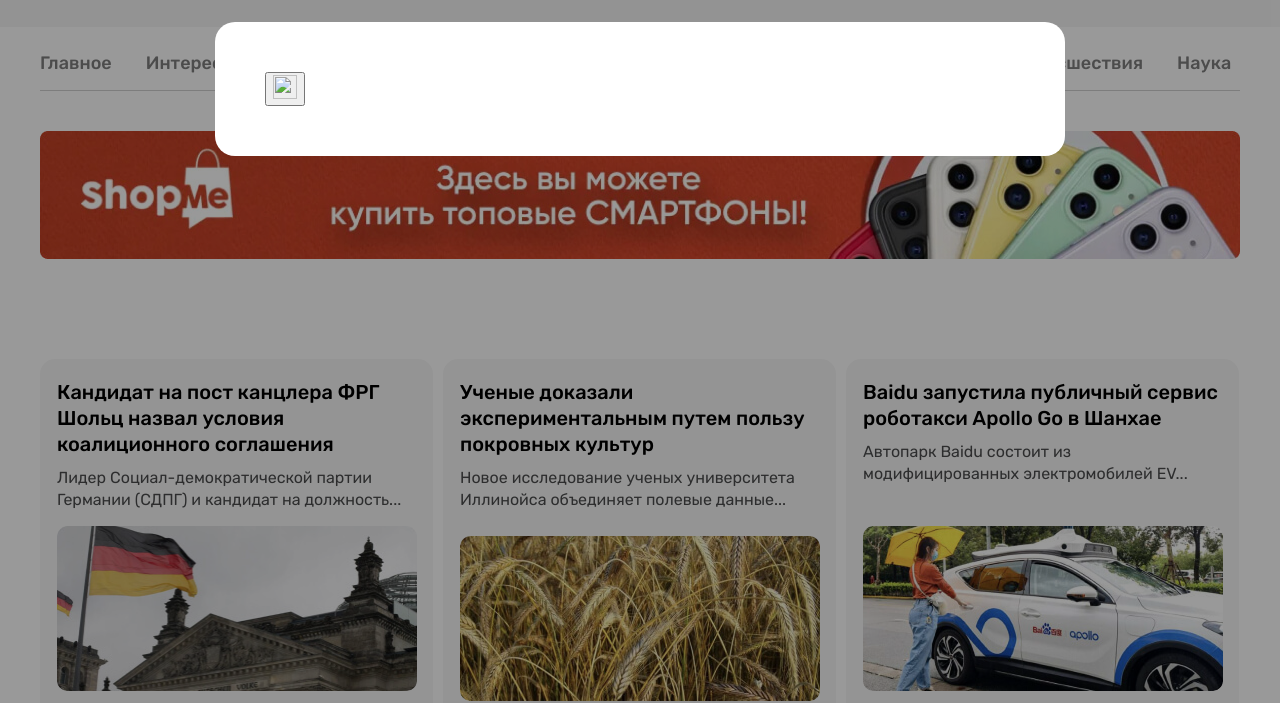
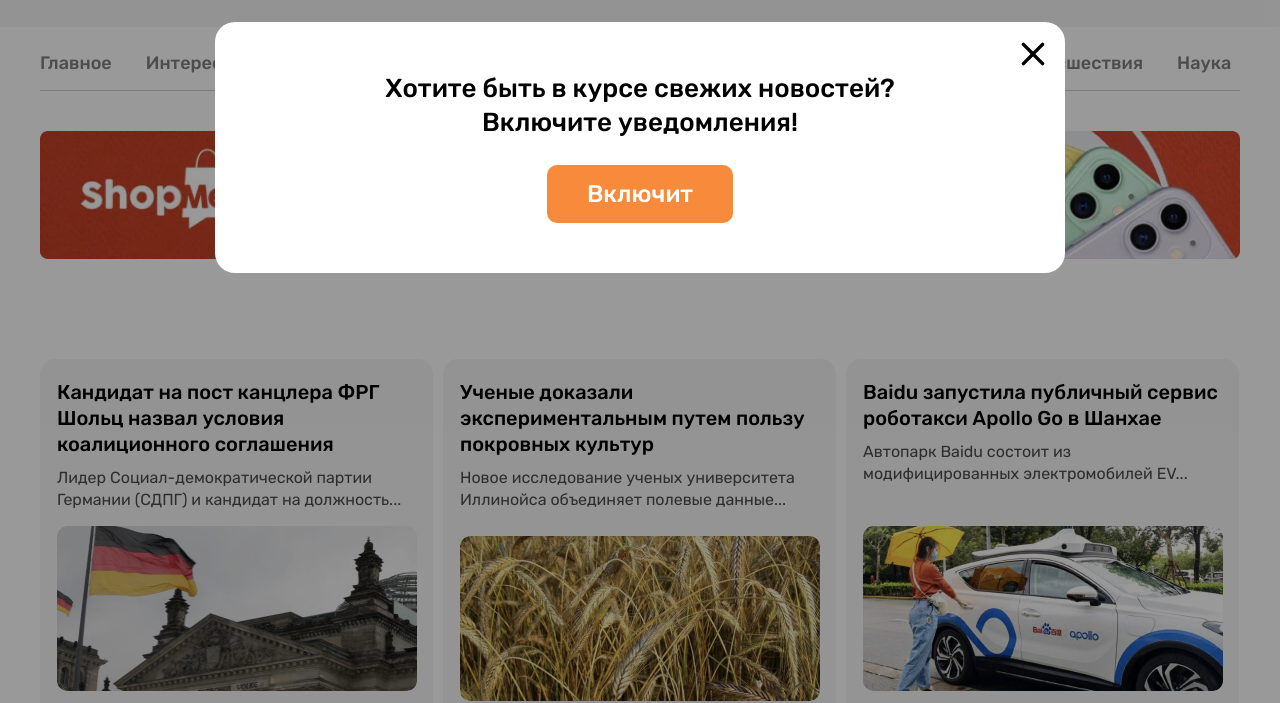
Before and after one commit to frontendoniyorbek/n-24, a plain HTML site: page index.html in a window 1280 px wide. Shown: the part 78-781 px from the top of the page. Drawn offline with Linux system fonts and the light colour scheme.

Commit message:
Add main.js

```diff
--- a/css/styles.css
+++ b/css/styles.css
@@ -61,6 +61,12 @@ body{
     color: #fff;
 }
 
+.button-large {
+    padding: 15px 40px;
+    font-size: 24px;
+    line-height: 28px;
+}
+
 .button:hover{
     opacity: 0.8;
 }
@@ -72,8 +78,6 @@ body{
 .button-orange {
     background: #F78B3B;
     color: #FFFFFF;
-    width: 149px;
-    height: 50px;
 }
 
 /* CONTAINER */
@@ -791,14 +795,20 @@ body{
 }
 
 .modal {
+    display: none;
     position: fixed;
     z-index: 10000;
     left: 0;
     top: 0;
     width: 100%;
     height: 100%;
+    padding-bottom: 40px;
     overflow: auto;
     background-color: rgba(0, 0, 0, 0.4);
+}
+
+.modal-open {
+    display: block;
 }
 
 .modal-dialog {
@@ -810,11 +820,51 @@ body{
 }
 
 .modal-content {
+    position: relative;
+    z-index: 1px;
     padding: 50px;
     border-radius: 20px;
     background-color: #fff;
 }
 
+.modal-close {
+    position: absolute;
+    z-index: 1;
+    top: 20px;
+    right: 20px;
+    padding: 0;
+    background-color: transparent;
+    border: 0;
+    cursor: pointer;
+}
+
+.modal-close:hover {
+    opacity: 0.8;
+}
+
+.modal-close:active {
+    opacity: 0.6;
+}
+
+.modal-close-icon {
+    display: block;
+}
+
+.modal-lead {
+    text-align: center;
+    color: #000;
+    font-weight: 500;
+    font-size: 26px;
+    line-height: 34px;
+    margin-top: 0;
+    margin-bottom: 25px;
+}
+
+.modal-action {
+    display: flex;
+    align-items: center;
+    justify-content: center;
+}
 
 @media
 only screen and (-webkit-min-device-pixel-ratio: 2),
--- a/index.html
+++ b/index.html
@@ -413,15 +413,22 @@
     </footer>
 
     <!-- MODAL -->
-    <section class="modal" id="notifications-modal">
+    <section class="modal modal-open" id="notifications-modal">
         <div class="modal-dialog">
             <div class="modal-content">
                 <h2 class="visually-hidden">Увеличиваются</h2>
-                <button class="modal-close" type="button" aria-label="">
-                    <img src="" alt="" width="24" height="24">
+                <button class="modal-close" type="button" aria-label="закры мадалное">
+                    <img class="modal-close-icon" src="./img/close.svg" alt="" width="24" height="24">
                 </button>
+                <p class="modal-lead">Хотите быть в курсе свежих новостей? <br>  Включите уведомления!
+                </p>
+                <div class="modal-action">
+                    <button class="button button-orange button-large" type="button">Включит </button>
+                </div>
             </div>
         </div>
     </section>
+
+    <script src="./main.js"></script>
 </body>
 </html>
--- /dev/null
+++ b/main.js
@@ -0,0 +1,6 @@
+const elModal =document.querySelector('.modal');
+const elModalClose = elModal.querySelector('.modal-close');
+
+elModalClose.addEventListener('click',function () {
+  elModal.classList.remove('modal-open');
+});
```
Also changed, not shown: img/close.svg (added).
